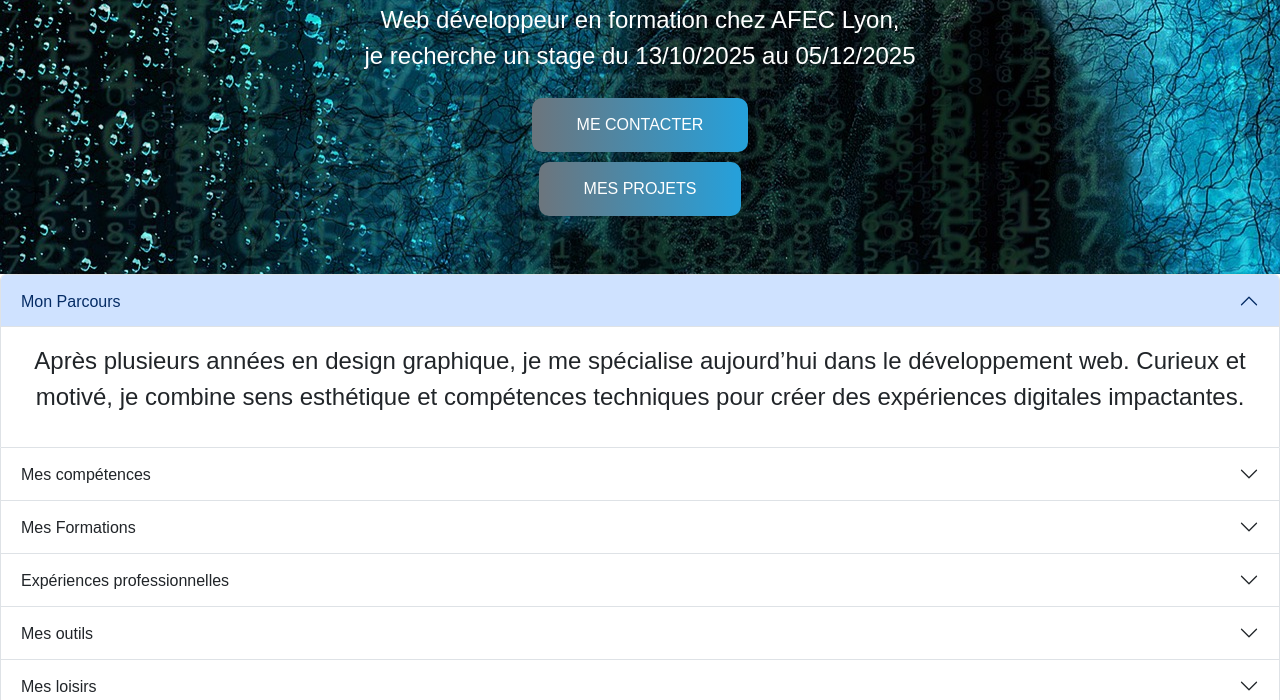
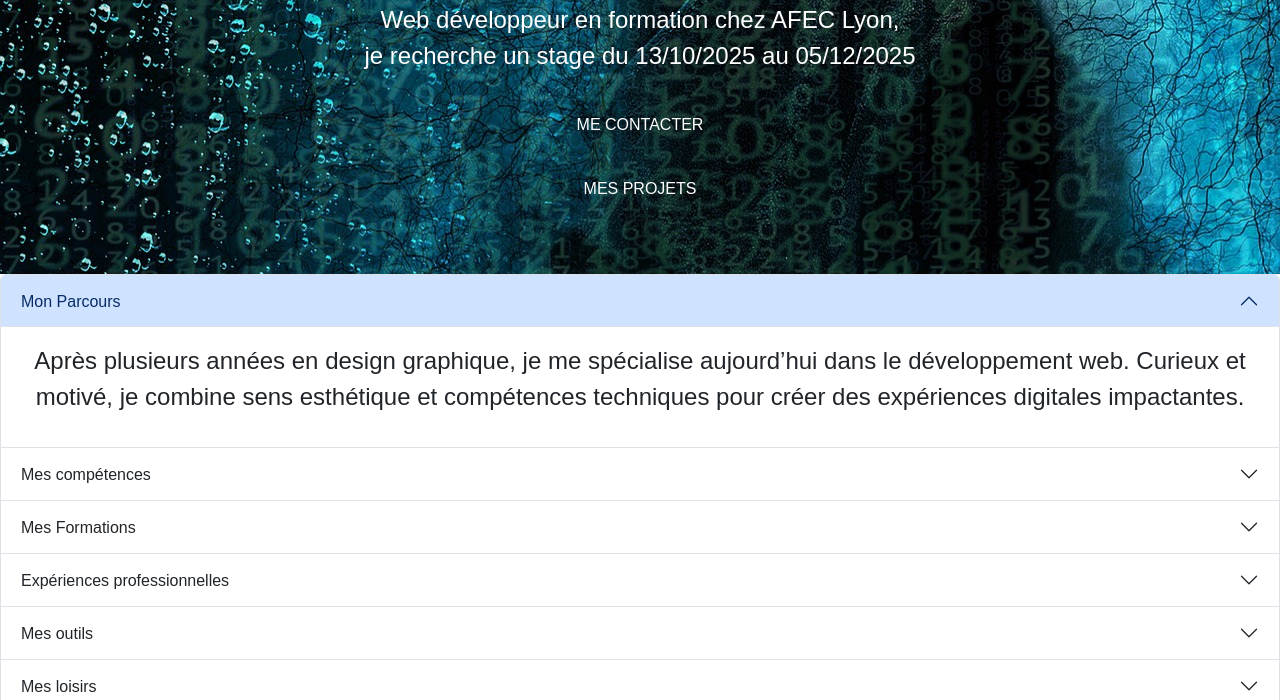
Before and after one commit to MrWolffLw/cedric-pelisson, a website: page index.html in a window 1280 px wide. Shown: the part 400-1100 px from the top of the page. Drawn offline with nearby package versions, Linux system fonts and the light colour scheme.

Commit message:
modificationd des boutons

```diff
--- a/index.css
+++ b/index.css
@@ -15,7 +15,9 @@
 }
 
 .btn-grad {
-  background-image: linear-gradient(to left, rgb(108, 117, 125, 1) 0%, #26a0da 51%, rgb(108, 117, 125, 1))
+  /* background-image: linear-gradient(to left, rgb(108, 117, 125, 1) 0%, #26a0da 51%, rgb(108, 117, 125, 1)) */
+   background: none;
+
 }
 
 .btn-grad {
@@ -23,24 +25,25 @@
   padding: 15px 45px;
   text-align: center;
   text-transform: uppercase;
-  transition: 0.5s;
   background-size: 200% auto;
   color: white;
   border-radius: 10px;
   display: block;
+  transition: 0.4s;
   border: none;
   justify-self: center;
 }
 
 .btn-grad:hover {
-  background-position: right center;
-  /* change the direction of the change here */
   color: #fff;
   text-decoration: none;
+  background-color: #26a0da;
+
 }
 
 .btn-grad1 {
-  background-image: linear-gradient(to left, rgb(108, 117, 125, 1) 0%, #26a0da 51%, rgb(108, 117, 125, 1))
+  /* background-image: linear-gradient(to left, rgb(108, 117, 125, 1) 0%, #26a0da 51%, rgb(108, 117, 125, 1)) */
+  background: none;
 }
 
 .btn-grad1 {
@@ -48,7 +51,6 @@
   padding: 15px 45px;
   text-align: center;
   text-transform: uppercase;
-  transition: 0.5s;
   background-size: 200% auto;
   color: white;
   border-radius: 10px;
@@ -56,18 +58,17 @@
   border: none;
   justify-self: center;
   align-self: center;
+  transition: 0.4s;
 }
 
 .btn-grad1:hover {
-  background-position: right center;
-  /* change the direction of the change here */
   color: #fff;
   text-decoration: none;
+  background-color: #26a0da;
 }
 
 .background{
   background-image: url(/jpg/matrix-5028061_1920.jpg);
-
   width: 100%;
   height: 100%;
 }
```
